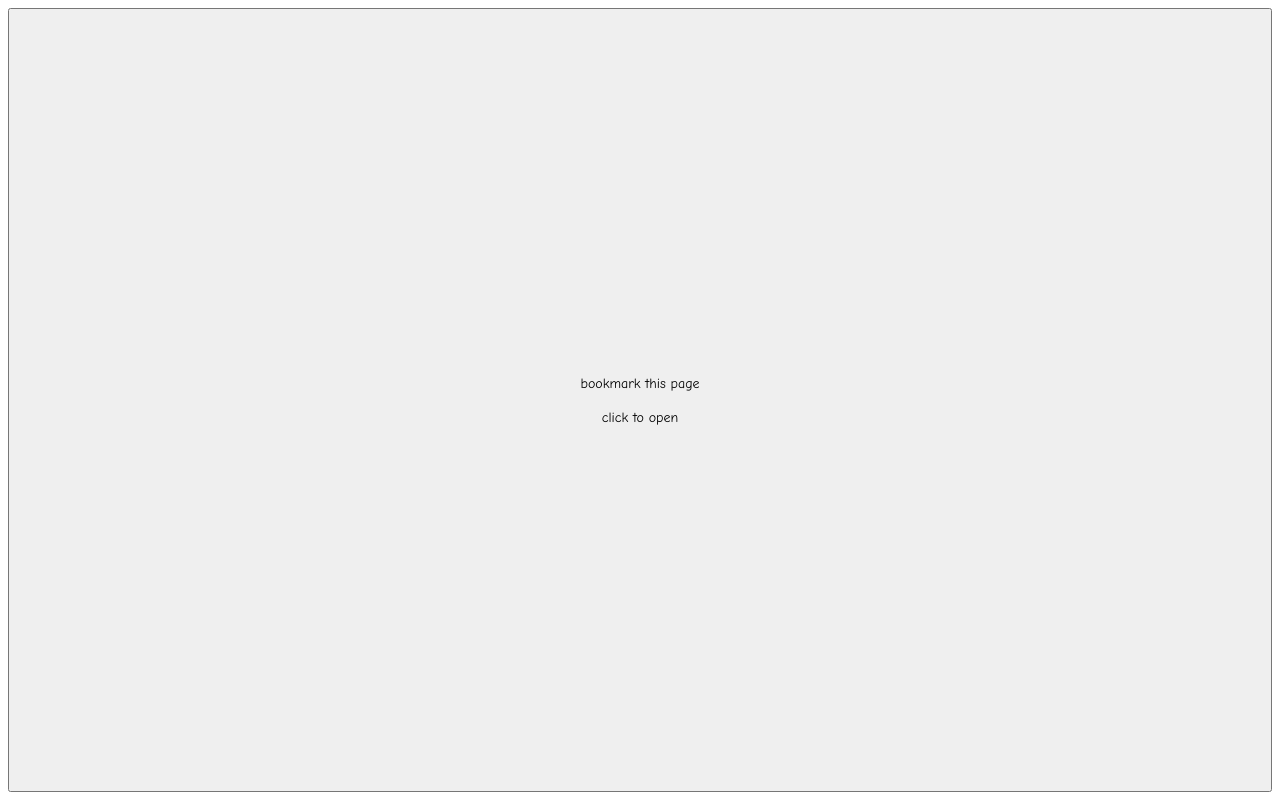
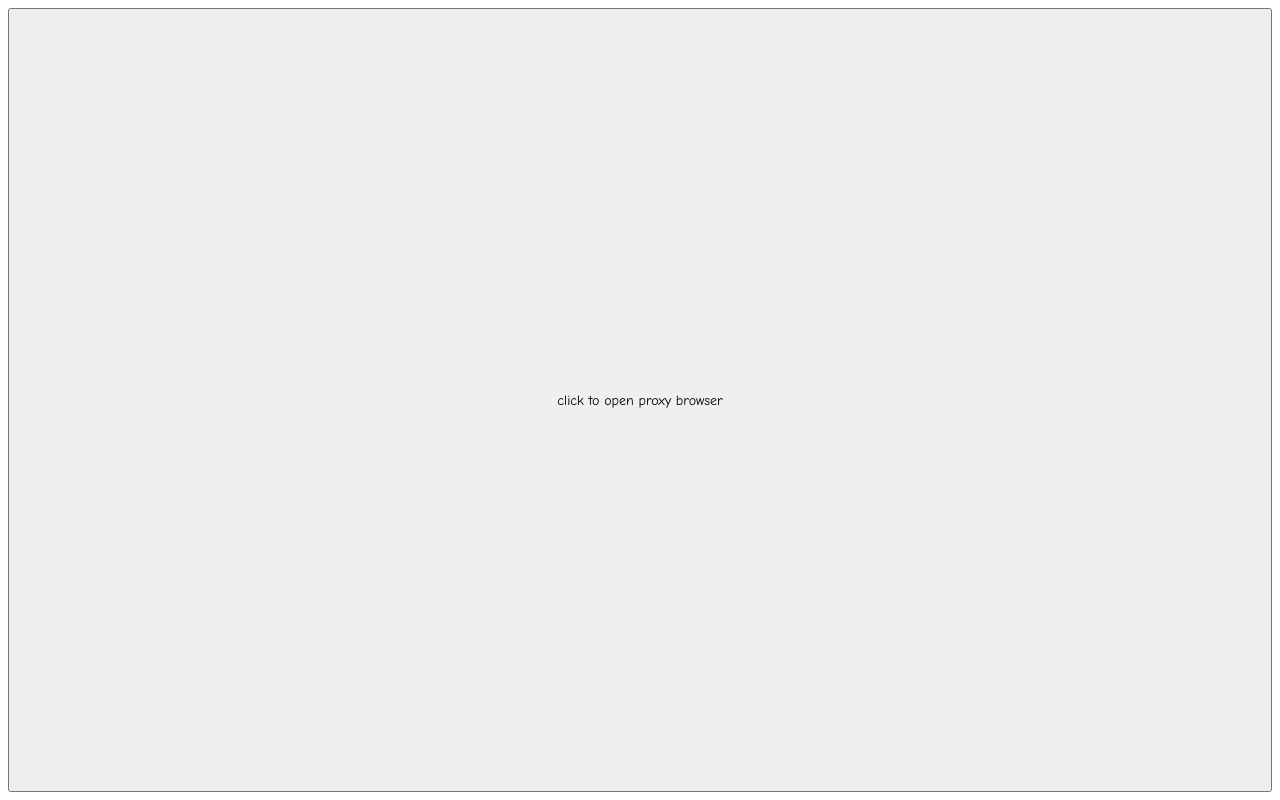
Before and after one commit to letrol21/dancing-bunny-proxy, a plain HTML site: page index.html in a window 1280 px wide. Drawn offline with Linux system fonts and the light colour scheme.

Commit message:
Update index.html

```diff
--- a/index.html
+++ b/index.html
@@ -12,8 +12,7 @@
           }
         });'
       style="width: 100%; height: 100%; font-size: 14; font-family: Comic Sans MS;">
-      bookmark this page <br><br>
-      click to open
+      click to open proxy browser
     </script>
   </body>
 </html>
```
